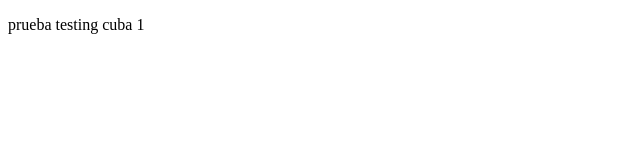
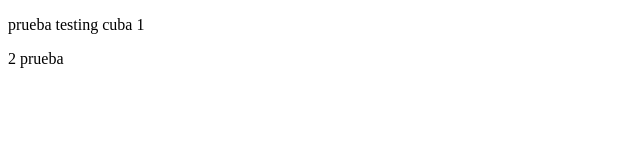
Before and after one commit to cubawins/cubat1, a plain HTML site: page index.html in a window 1280 px wide. Shown: the full height of the page, 0-640 px from the left. Drawn offline with Linux system fonts and the light colour scheme.

Commit message:
Segunda modificacion

```diff
--- a/index.html
+++ b/index.html
@@ -7,5 +7,6 @@
 </head>
 <body>
     <p> prueba testing cuba 1</p>
+    2 prueba
 </body>
 </html>
```
